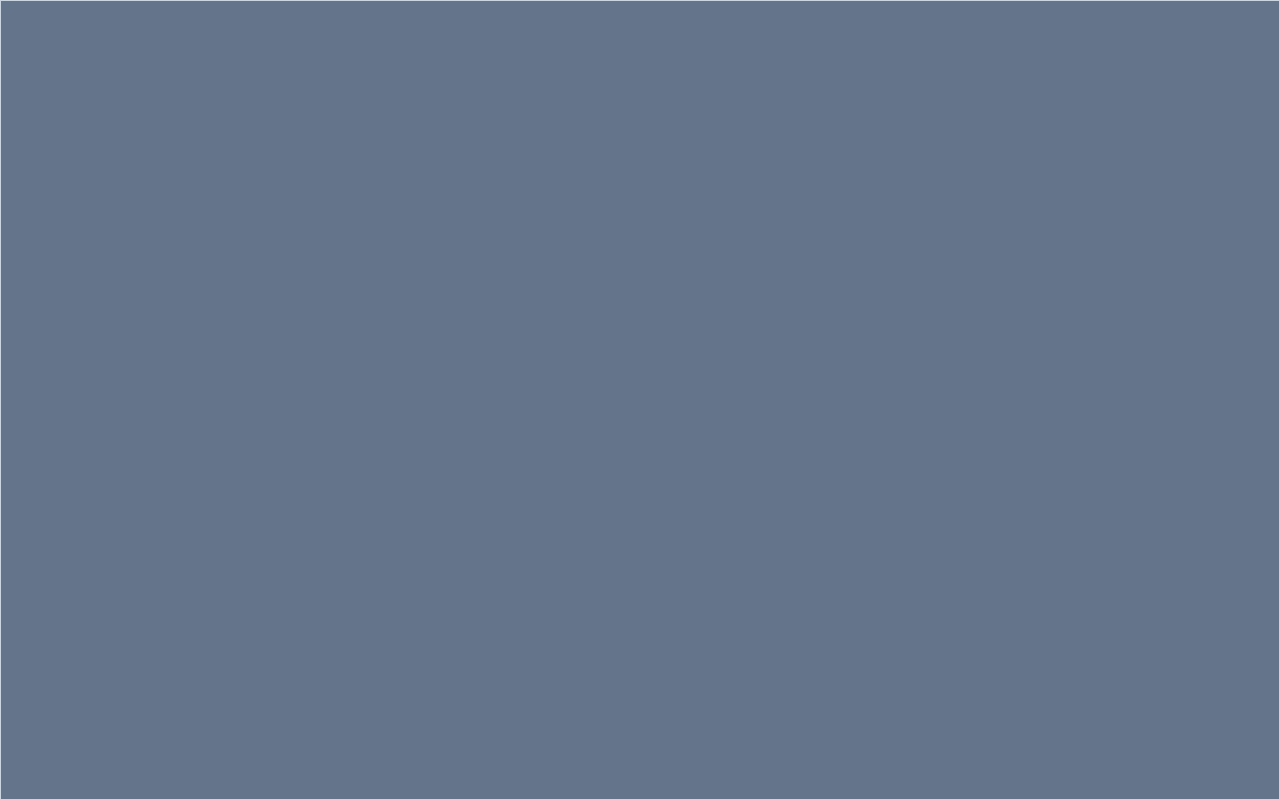
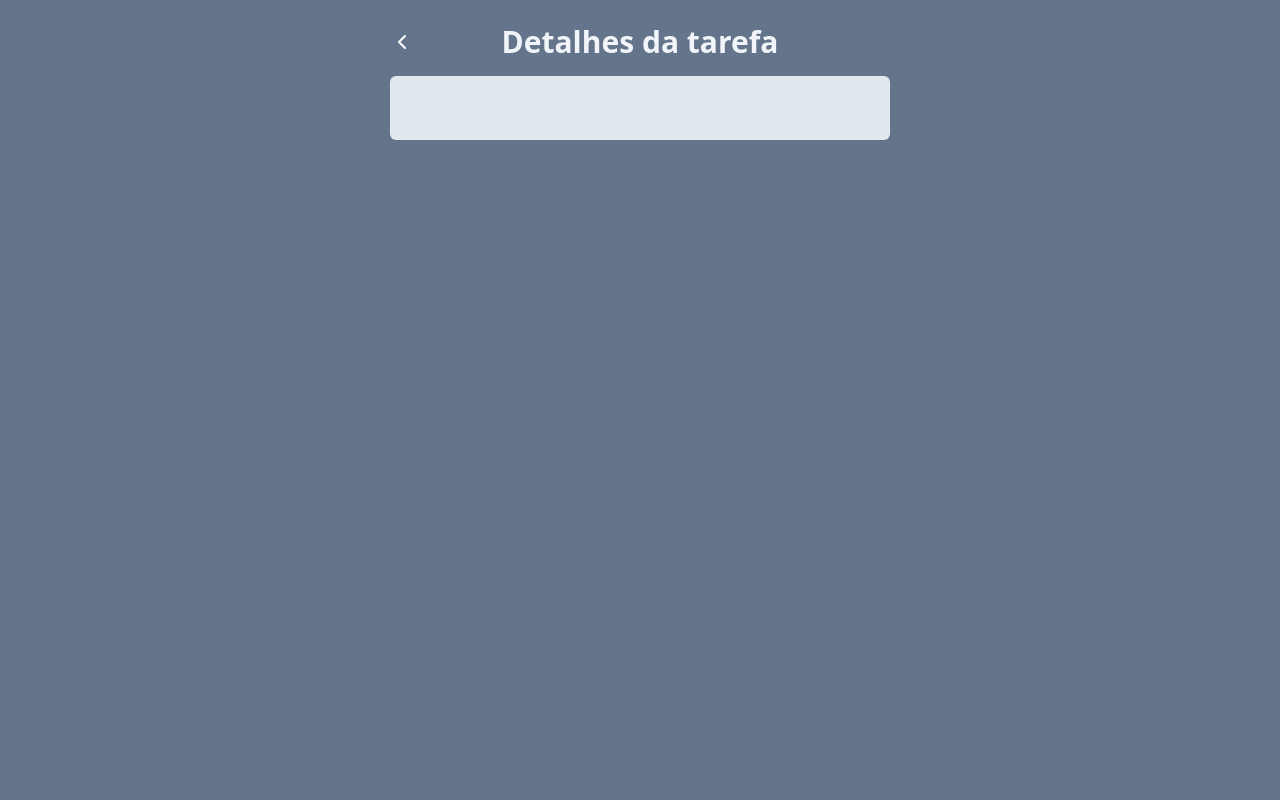
Before and after one commit to maat65/CursoReact, a React (Vite) app: page /task in a window 1280 px wide. Built offline with nearby package versions, Linux system fonts and the light colour scheme.

Commit message:
Pagina sobre detalhes da atividade 'TaskPage.jsx'

```diff
--- a/src/App.jsx
+++ b/src/App.jsx
@@ -1,4 +1,4 @@
-import { useState } from "react";
+import { useEffect, useState } from "react";
 import AddTasks from "./components/AddTasks";
 import Tasks from "./components/Tasks";
 import {v4} from 'uuid';
@@ -50,10 +50,14 @@ function onAddTaskSubmit(title, description) {
     setTasks([...tasks, newTask]);
 }
 
+useEffect(() => {
+  localStorage.setItem("tasks", JSON.stringify(tasks))
+}, [tasks]);
+
   return (
     <div className="w-screen h-screen bg-slate-500 flex justify-center p-6">
       <div className="w-[500px] space-y-4">
-        <h1 className=" text-center text-3xl text-slate-100 font-bold">Gerenciador de tarefas</h1>
+        <h1 className="text-center text-3xl text-slate-100 font-bold">Gerenciador de tarefas</h1>
         <AddTasks onAddTaskSubmit={onAddTaskSubmit}/>
         <Tasks tasks={tasks} onTaskClick={onTaskClick} onDeleteTaskClick={onDeleteTaskClick}/>
 
--- a/src/components/Tasks.jsx
+++ b/src/components/Tasks.jsx
@@ -5,11 +5,15 @@ function Tasks({ tasks, onTaskClick, onDeleteTaskClick }) {
     const navigate = useNavigate();
 
     function onSeeDetailsClick(task) {
-        navigate(`/task?title=${task.title}&description=${task.description}`)
+        const query = new URLSearchParams();
+        query.set("title", task.title)
+        query.set("description", task.description)
+        navigate(`/task?${query.toString()}`) // Modo mais seguro para evitar erros
+        // navigate(`/task?title=${task.title}&description=${task.description}`)
     }
 
     return (
-        <ul className="space-y-4 p-6 bg-slate-200 rounded-md shadow gap-2">
+        <ul className="space-y-4 p-6 bg-slate-200 rounded-md shadow">
             {tasks.map((task) => (
                 <li key={task.id} className="flex gap-2">
                     <button onClick={() => onTaskClick(task.id)} className={`bg-slate-400 text-left text-white p-2 rounded-md w-full ${task.isCompleted && "line-through"}`}>
--- a/src/pages/TaskPage.jsx
+++ b/src/pages/TaskPage.jsx
@@ -1,14 +1,34 @@
-import { useSearchParams } from "react-router-dom";
+import { ChevronLeftIcon } from "lucide-react";
+import { useNavigate, useSearchParams } from "react-router-dom";
 
 // Pegará as informações através da URL e usará elas para retornar algo ao usuário
 function TaskPage() {
-    const [searchParams] = useSearchParams();
+    const navigate = useNavigate(); // Função para que o botão de voltar funcione
+    function onBackClick() {
+        navigate(-1);
+    } // Criar uma função faz com que possa chamar no onClick de outra forma, ao invés de chamar
+    const [searchParams] = useSearchParams(); // Função usada para buscar o 'title' e 'description'
     const title = searchParams.get("title");
     const description = searchParams.get("description")
     return (
-    <div className="w-screen h-screen bg-slate-500 p-6 border border-slate-300">
-        <h1>{title}</h1>
-        <p>{description}</p>
+    <div className = "w-screen h-screen bg-slate-500 p-6 flex justify-center">
+        <div className="w-[500px] space-y-4">
+            <div className="flex justify-center relative">
+                <button
+                    onClick={onBackClick}
+                    className="absolute left-0 top-0 bottom-0 text-white">
+                    <ChevronLeftIcon />
+                </button>
+                <h1 className="text-3xl text-slate-100 font-bold text-center">
+                    Detalhes da tarefa
+                </h1>
+            </div>
+
+            <div className="space-y-2 p-6 bg-slate-200 rounded-md gap-2 flex flex-col">
+                <h2 className="text-black font-bold text-center">{title}</h2>
+                <p>{description}</p>
+            </div>
+        </div>
     </div>);
 }
 
```
Also changed, not shown: anotacoes.txt.
